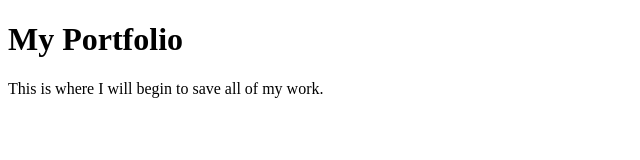
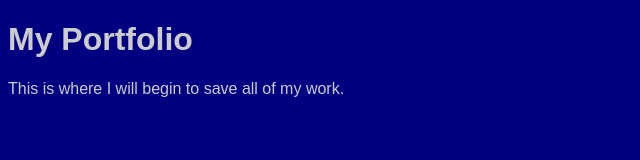
Before and after one commit to jhumbrac/williampruden.github.io, a plain HTML site: page unit_1/index.html in a window 1280 px wide. Shown: the whole page, without its empty margins (0-640 px from the left). Drawn offline with Linux system fonts and the light colour scheme.

Commit message:
updating CSS

```diff
--- a/unit_1/css/style.css
+++ b/unit_1/css/style.css
@@ -0,0 +1,3 @@
+body{background-color: navy;}
+h1, p{font-family: arial;
+	color: #cccccc;}
--- a/unit_1/index.html
+++ b/unit_1/index.html
@@ -3,7 +3,7 @@
 
 	<head>
 		<title>William Pruden's Portfolio</title>
-		<link rel="stylesheet" type="text/css" href="">
+		<link rel="stylesheet" type="text/css" href="css/style.css">
 	</head>
 
 	<body>
```
